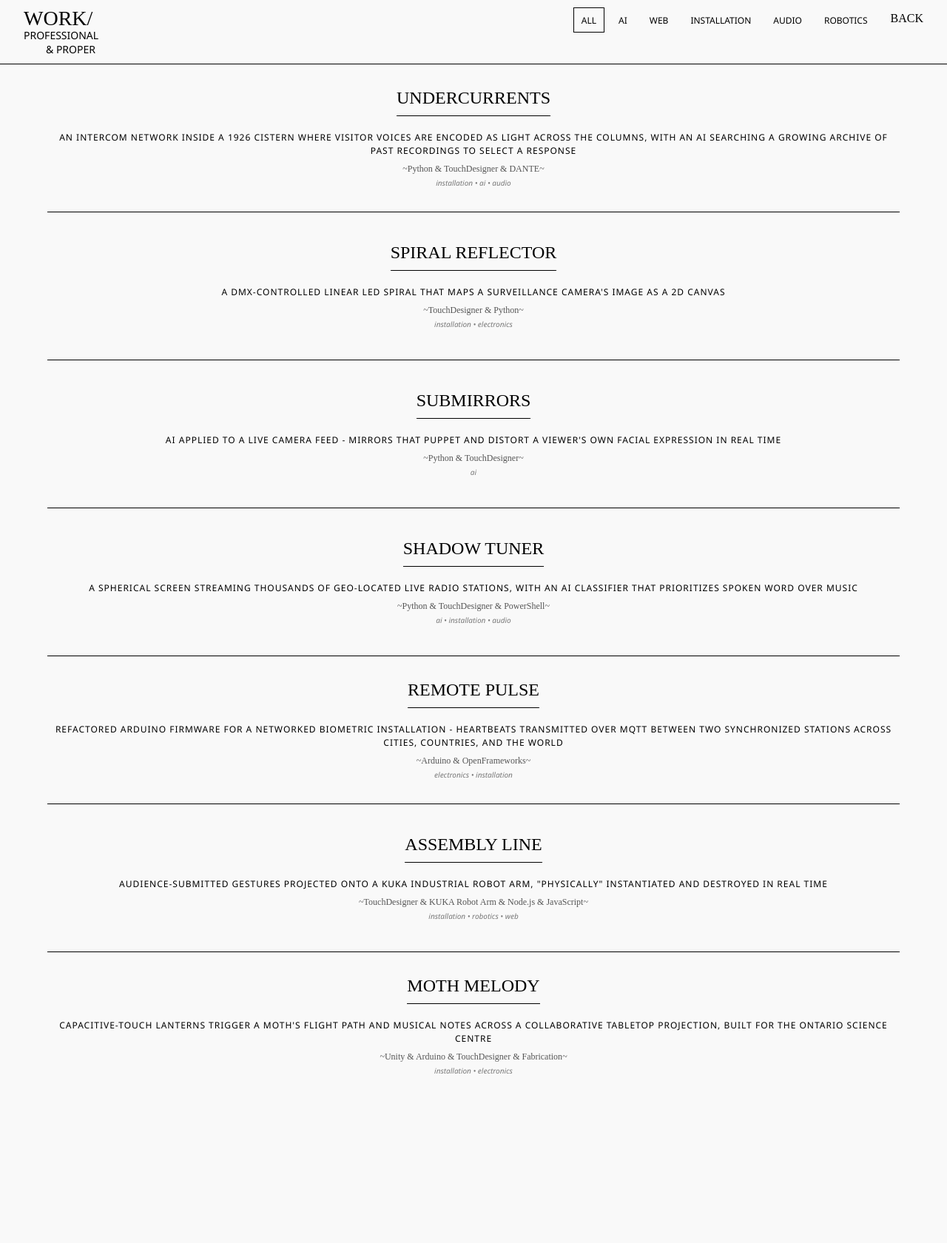
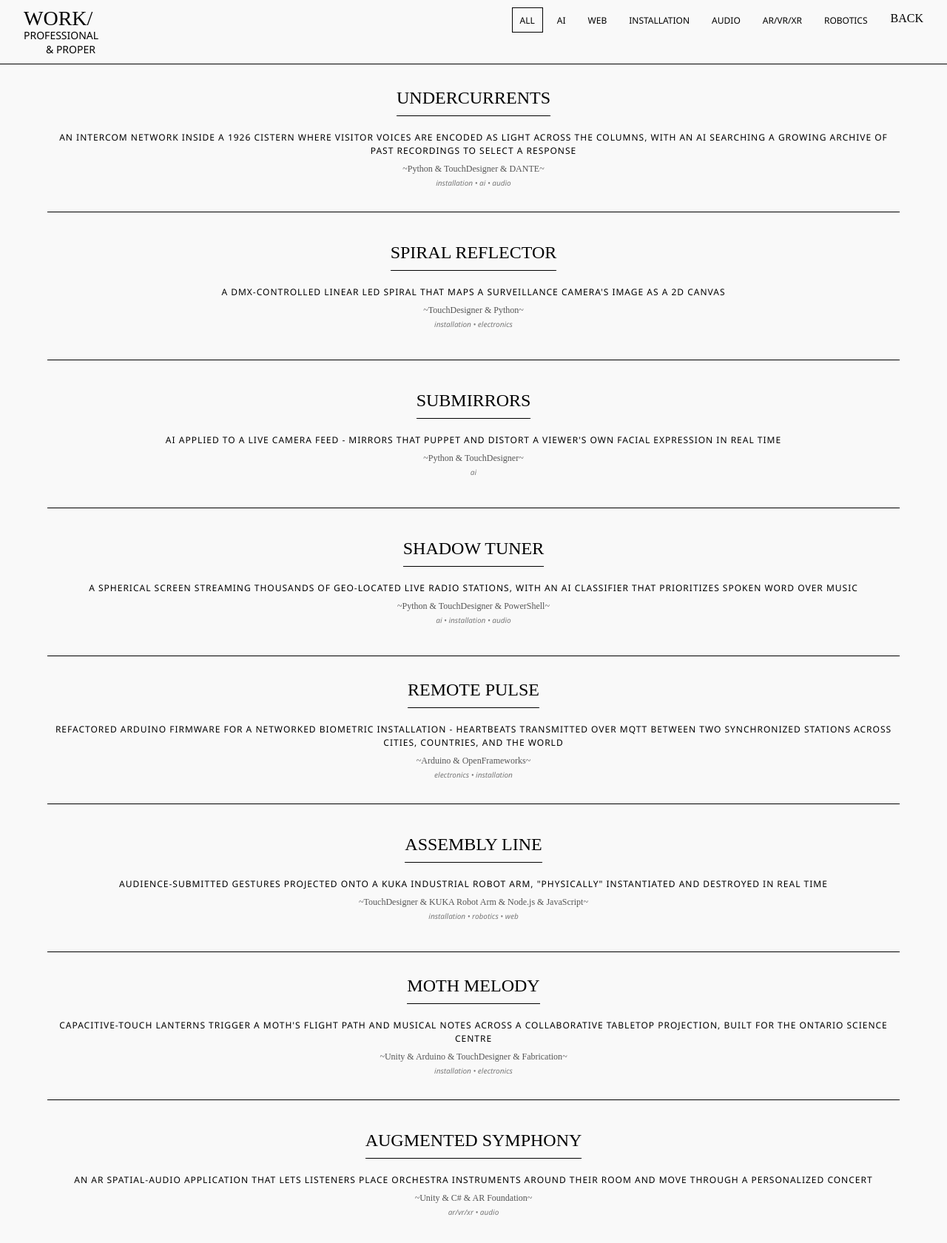
Before and after one commit to davidcrobert/Portfolio, a React (Create React App) app: page /work in a window 1280 px wide. Shown: the top 1680 px of the page at 74% size. Before the commit the page ends 1487 px from the top, so only its background shows below. Built offline with nearby package versions, Linux system fonts and the light colour scheme.

Commit message:
Project category update

```diff
--- a/src/data/mainPortfolioData.js
+++ b/src/data/mainPortfolioData.js
@@ -3,7 +3,7 @@
 
 export const mainPortfolioConfig = {
   // Combined tags across all project categories
-  tags: ["all", "installation", "ai", "electronics", "web", "audio", "robotics"],
+  tags: ["all", "installation", "ai", "electronics", "web", "audio", "ar/vr/xr", "robotics"],
 
   // Column labels for the split-screen layout
   leftColumnLabel: "Art [Personal]",
--- a/src/data/projectData.js
+++ b/src/data/projectData.js
@@ -3,7 +3,7 @@ export const projectData = {
     title: "Work",
     subtitle1: "Professional",
     subtitle2: "& Proper",
-    tags: ["all", "ai", "web", "installation", "audio", "robotics"],
+    tags: ["all", "ai", "web", "installation", "audio", "ar/vr/xr", "robotics"],
     projects: [
       {
         title: "Undercurrents",
@@ -74,6 +74,16 @@ export const projectData = {
         year: "2022",
         tags: ["installation", "electronics"],
         tools: "Unity & Arduino & TouchDesigner & Fabrication"
+      },
+      {
+        title: "Augmented Symphony",
+        link: "/projects/augmented-symphony",
+        description: "An AR spatial-audio application that lets listeners place orchestra instruments around their room and move through a personalized concert",
+        subtitle1: "Orchestras",
+        subtitle2: "@ Home",
+        year: "2021",
+        tags: ["ar/vr/xr", "audio"],
+        tools: "Unity & C# & AR Foundation"
       }
     ]
   },
```
